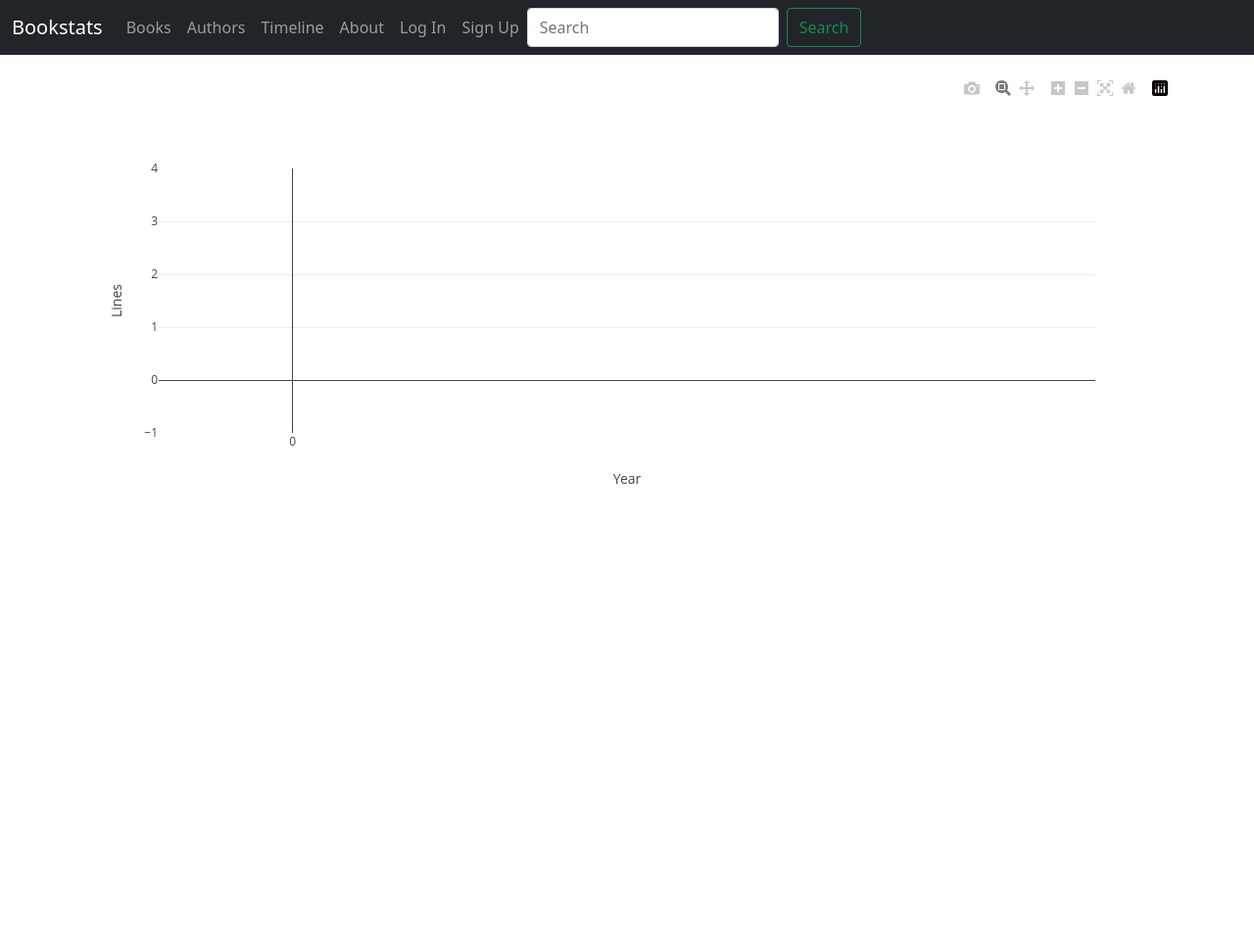
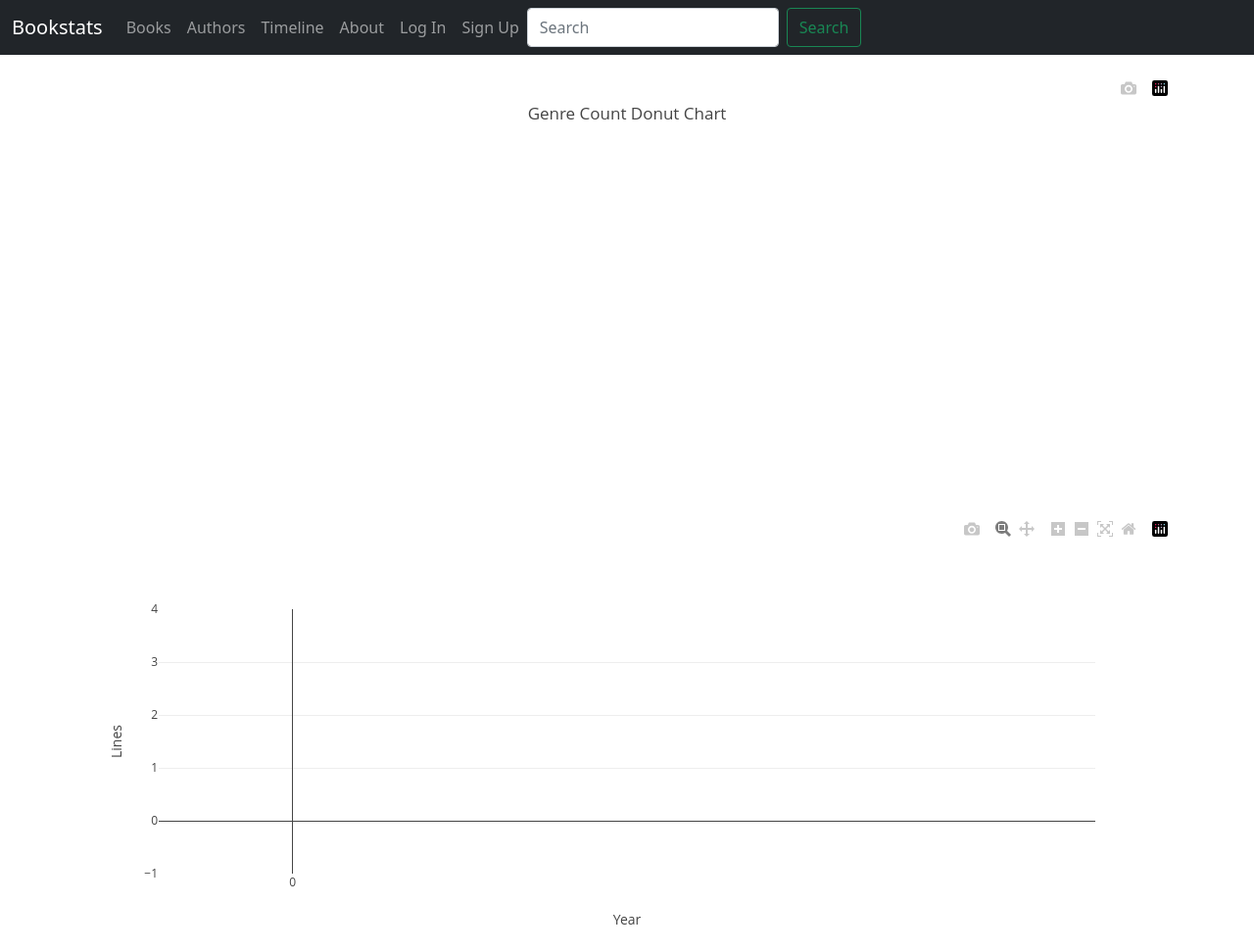
Before and after one commit to yamesyung/SoloScribe, a Django app: page /books/authors/author_timeline/ in a window 1280 px wide. Shown: the top 971 px of the page at 98% size. Run offline with Django 4.2, Linux system fonts and the light colour scheme; data that the repository does not hold is empty; parts of the project's set-up code (start-up, migrations or seed data) failed here and were passed over; some libraries are stand-ins or nearby versions.

Commit message:
added donut chart to timeline view

```diff
--- a/books/models.py
+++ b/books/models.py
@@ -1,5 +1,6 @@
 import ast
 import datetime
+from collections import defaultdict
 
 from django.db import models, NotSupportedError
 from django.urls import reverse
@@ -98,6 +99,22 @@ class Author(models.Model):
         else:
             return ""
 
+    @classmethod
+    def get_genre_counts(cls, authors):
+        # Dictionary to store genre counts
+        genre_counts = defaultdict(int)
+
+        # Iterate through authors and update genre counts
+        for author in authors:
+            # Convert the genres field from string to a list
+            genres = ast.literal_eval(author['genres']) if author['genres'] else []
+
+            # Update genre counts
+            for genre in genres:
+                genre_counts[genre] += 1
+
+        return dict(genre_counts)
+
     def list_influences(self):
         if self.influences:
             return ast.literal_eval(self.influences)
--- a/books/views.py
+++ b/books/views.py
@@ -1,6 +1,7 @@
 from django.views.generic import ListView, DetailView
 from django.db.models import Q
 from django.shortcuts import render
+from collections import Counter
 
 
 from .models import Book, Author
@@ -19,12 +20,15 @@ class AuthorListView(ListView):
 
 
 def timeline(request):
-    people_data = Author.objects.filter(birth_date__year__gt=50,death_date__year__gt=5).values('name', 'birth_date', 'death_date')#.order_by('birth_date')
+    people_data = Author.objects.filter(birth_date__year__gt=1880,death_date__year__gte=1).values('name', 'birth_date', 'death_date', 'genres')
 
     for person in people_data:
         person['birth_date'] = Author.convert_date_string(person['birth_date'])
         person['death_date'] = Author.convert_date_string(person['death_date'])
-    context = {'people_data': list(people_data)}
+
+    genre_counts = Author.get_genre_counts(people_data)
+
+    context = {'people_data': list(people_data), 'genre_counts': genre_counts}
     return render(request, "authors/author_timeline.html", context)
 
 
--- a/management/load_authors.py
+++ b/management/load_authors.py
@@ -31,7 +31,7 @@ if __name__ == '__main__':
 
     df[['birthDate', 'deathDate']] = df[['birthDate', 'deathDate']].fillna('-infinity')
 
-    df['influences'] = df['influences'].fillna('[]')
+    df[['influences','genres']] = df[['influences','genres']].fillna('[]')
     df['influences'] = df['influences'].apply(remove_subset)
     df['influences'] = df['influences'].apply(clear_empty_lists)
 
--- a/static/js/author-timeline.js
+++ b/static/js/author-timeline.js
@@ -1,5 +1,6 @@
 
 console.log(peopleData);
+console.log(genreCounts);
 
 const dataPoints = [];
 
@@ -29,7 +30,7 @@ dataPoints.push({
     },
     marker: {
         symbol: 'circle',
-        size: 4,
+        size: 5,
     },
     name: person.name,
 });
@@ -50,3 +51,21 @@ const layout = {
 };
 
 Plotly.newPlot('timespanChart', dataPoints, layout);
+
+// Prepare data for donut chart
+const donutChartData = [{
+    values: Object.values(genreCounts),
+    labels: Object.keys(genreCounts),
+    type: 'pie',
+    hole: 0.4, // Set the hole size to create a donut chart
+}];
+
+// Layout for donut chart
+const donutChartLayout = {
+    title: 'Genre Count Donut Chart',
+};
+
+// Create the donut chart
+Plotly.newPlot('donutChart', donutChartData, donutChartLayout);
+
+console.log(genres);
--- a/templates/authors/author_timeline.html
+++ b/templates/authors/author_timeline.html
@@ -4,9 +4,10 @@
 <body>
 
 {% block content %}
-
+    <div id="donutChart"></div>
     <div id="timespanChart"></div>
     <script>
+        var genreCounts = {{ genre_counts|safe }};
         var peopleData = {{ people_data|safe }};
     </script>
 {% endblock content %}
```
